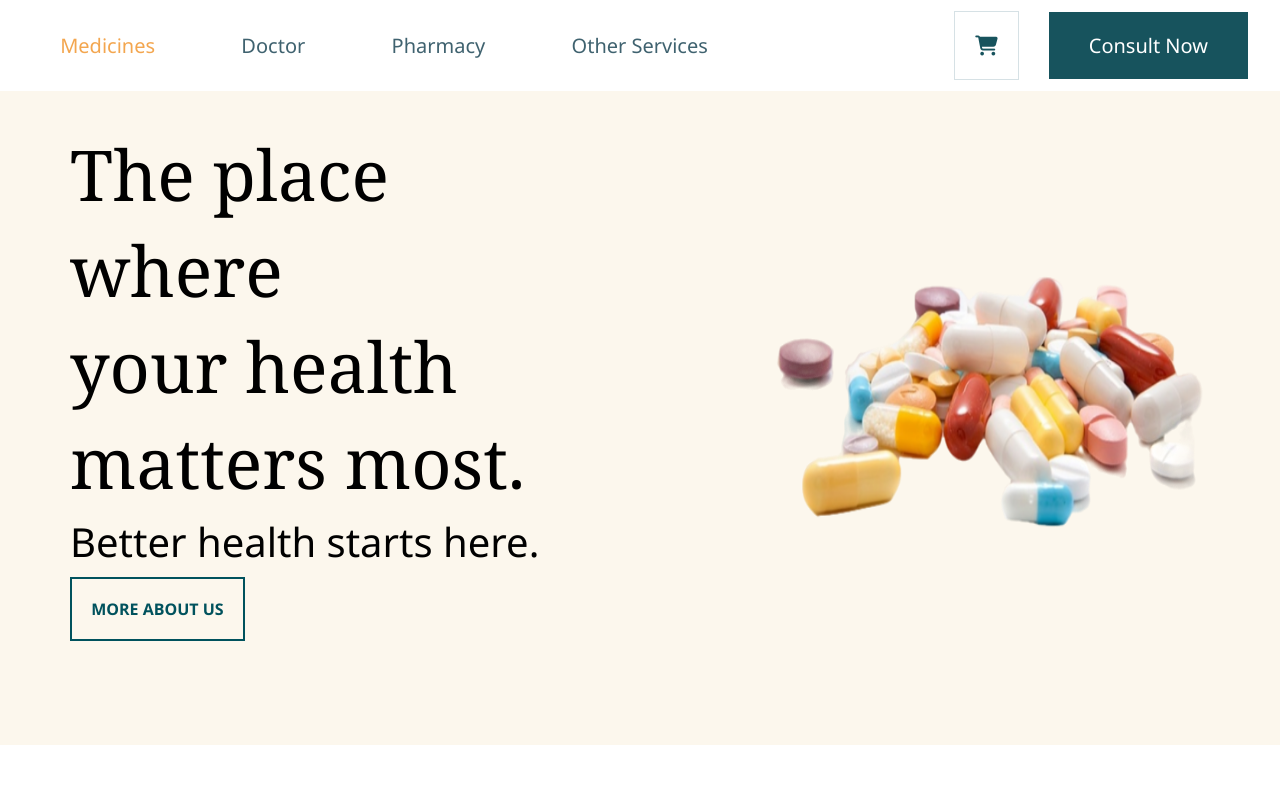
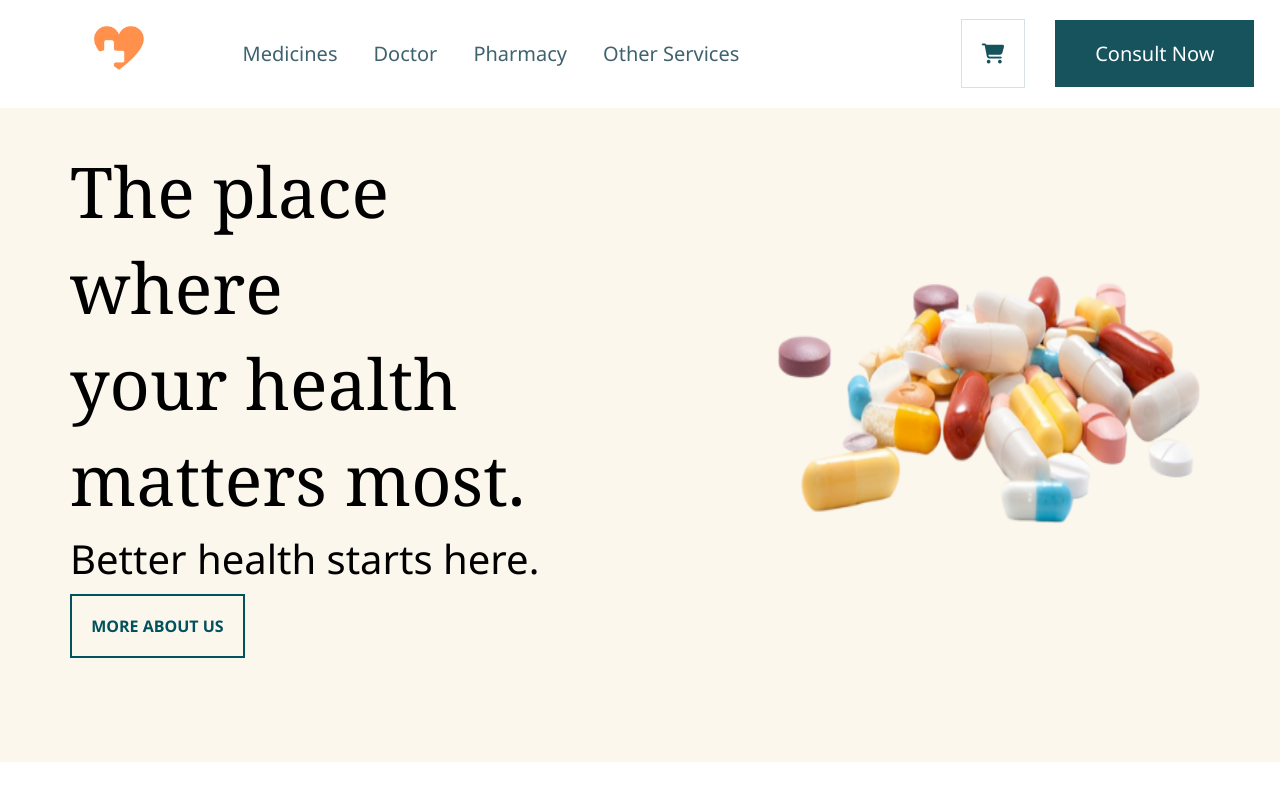
Before and after one commit to Animesh-2/Telemedicine_website, a plain HTML site: page index.html in a window 1280 px wide. Drawn offline with Linux system fonts and the light colour scheme.

Commit message:
1/3_done

```diff
--- a/index.html
+++ b/index.html
@@ -26,7 +26,7 @@
             </div>
             <div class="home-banner-wordings">
                 <div class="right-content-image">
-                    <img src="home_image/[removal.ai]_fa1be547-40c2-4944-ad81-595b29dc75f9-thumb-new-816x460-a703eb5faf4742dfc8710fb05bacebb5.png">
+                    <img src="home_image/thumb-new-816x460-a703eb5faf4742dfc8710fb05bacebb5-fotor-bg-remover-2023120119624.png">
                 </div>
             </div>
         </div>
--- a/navbar.css
+++ b/navbar.css
@@ -2,13 +2,13 @@
     margin: 0;
     padding: 0;
     box-sizing: border-box;
+    font-family: 'Segoe UI', Tahoma, Geneva, Verdana, sans-serif;
 }
 
 #container {
     display: flex;
     width: 100%;
     box-shadow: rgba(33, 35, 38, 0.1) 0px 10px 10px -10px;
-
 }
 
 .navbar-left {
@@ -21,7 +21,7 @@
     display: flex;
     align-items: center;
     justify-content: space-around;
-    padding: 2.5%;
+    padding: 2%;
 }
 
 .navbar-left,
@@ -31,8 +31,9 @@
     gap: 30px;
 }
 
-.navbar-left>a:first-child li {
-    color: hsl(32, 87%, 63%);
+.navbar-left>a:first-child img {
+
+    width:30%;
 }
 
 .navbar-left>a:not(:first-child li) {
--- a/navbar.js
+++ b/navbar.js
@@ -2,6 +2,10 @@ function navbar() {
 
     return `
     <ul class="navbar-left">
+
+        <a href="">
+            <img src="home_image/Blue, white and green Medical care logo (2).png">
+        </a>
         <a href="">
             <li> Medicines </li>
         </a>
@@ -29,4 +33,4 @@ function navbar() {
 
 }
 
-export {navbar}
+export { navbar }
```
Also changed, not shown: home_image/Blue, white and green Medical care logo (2).png (added), home_image/thumb-new-816x460-a703eb5faf4742dfc8710fb05bacebb5-fotor-bg-remover-2023120119624.png (added), home_image/thumb-new-816x460-a703eb5faf4742dfc8710fb05bacebb5.png (deleted).
